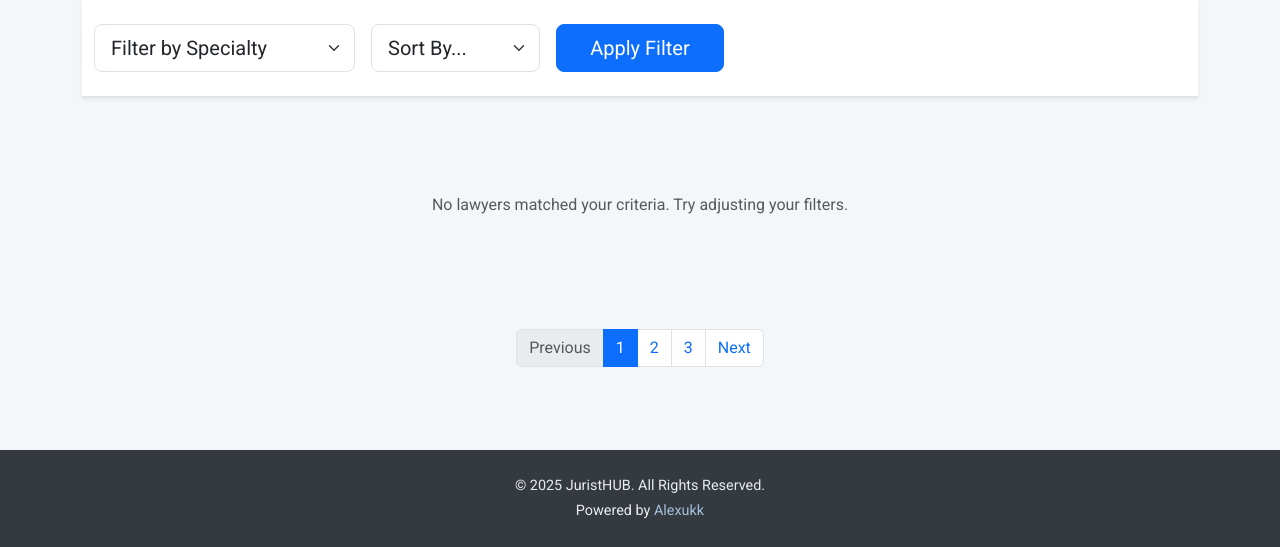
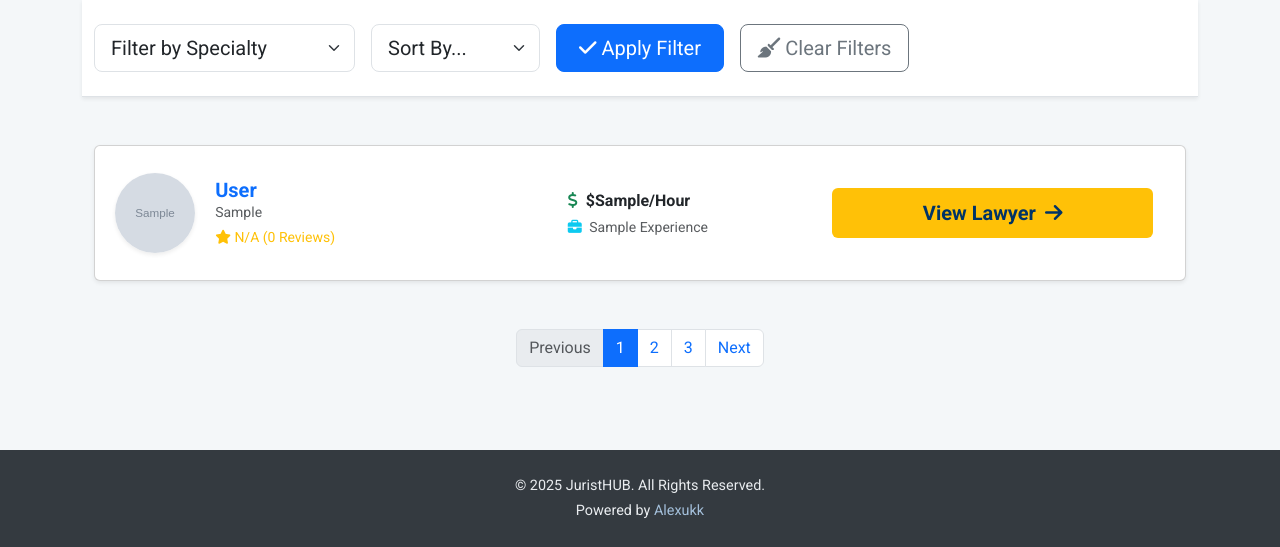
Before and after one commit to Alexukk/juristHUB, a Flask app: page /lawyers in a window 1280 px wide. Shown: the part 253-800 px from the top of the page. Run offline with Flask 3, Linux system fonts and the light colour scheme; tables that the repository leaves empty hold one stand-in row (values such as "Sample post"); grey boxes marked "Sample" are stand-in pictures.

Commit message:
Added lawyers page logic.

```diff
--- a/app.py
+++ b/app.py
@@ -9,6 +9,7 @@ from models import User
 from sqlalchemy import select
 from werkzeug.security import generate_password_hash, check_password_hash
 from functools import wraps
+from sqlalchemy import cast, Numeric, distinct
 
 load_dotenv()
 
@@ -32,7 +33,7 @@ def index():
     try:
         query = db.select(User).filter(User.isOnMain == True)
         lawyers_objects = db.session.execute(query).scalars().all()
-        lawyers_data = [lawyer.to_dict() for lawyer in lawyers_objects]
+        lawyers_data = [lawyer.to_dict_lawyer() for lawyer in lawyers_objects]
 
         print(f"✅ Lawyers loaded successfully for SSR: {len(lawyers_data)} records.")
         return render_template("index.html", lawyers=lawyers_data)
@@ -48,10 +49,35 @@ def about():
     return render_template("about.html")
 
 
-@app.route('/lawyers')
+@app.route('/lawyers', methods=['GET'])
 def all_lawyers():
-    print("ROUTE: Accessing all_lawyers page.")
-    return render_template('lawyers.html')
+    query = User.query.filter_by(status='Lawyer')
+
+
+    specialty_filter = request.args.get('specialty')
+    if specialty_filter:
+        query = query.filter(User.specialization == specialty_filter)
+
+    sort_by = request.args.get('sort_by')
+
+    if sort_by == 'price_asc':
+        query = query.order_by(cast(User.price, Numeric).asc())
+    elif sort_by == 'price_desc':
+        query = query.order_by(cast(User.price, Numeric).desc())
+
+    all_lawyers_list = query.all()
+
+    unique_specialties_query = db.session.query(
+        distinct(User.specialization)
+    ).filter(
+        User.specialization.isnot(None),
+        User.status == 'Lawyer'
+    ).all()
+    unique_specialties = [s[0] for s in unique_specialties_query if s[0]]
+
+    return render_template('all_lawyers.html',
+                           all_lawyers=all_lawyers_list,
+                           unique_specialties=unique_specialties)
 
 
 @app.route('/reviews')
@@ -110,6 +136,7 @@ def login():
         session['email'] = user.email
         session['status'] = user.status
         session['user_id'] = user.id
+        session['balance'] = user.balance
 
 
         flash(f'Welcome back, {user.fullname}!', 'success')
@@ -155,7 +182,8 @@ def sign_up():
             email=email,
             status='Client',
             password_hash=hashed_password,
-            isOnMain=False
+            isOnMain=False,
+            balance = 0
         )
 
         try:
@@ -185,6 +213,11 @@ def sign_up():
 def admin_panel():
     print("ROUTE: Accessing admin_panel.")
     return "Admin Panel - Coming Soon"
+
+@app.route('/lawyer-page/<int:lawyer_id>')
+def lawyer_page(lawyer_id):
+    return 'Lawqed'
+
 
 
 @app.route('/user/dashboard/<int:user_id>')
@@ -224,7 +257,6 @@ def user_dashboard(user_id):
         'user_dashboard.html',
         upcoming_meetings=upcoming_meetings,
         completed_meetings=completed_meetings,
-        user_balance=50
     )
 
 
--- a/templates/lawyers.html
+++ b/templates/all_lawyers.html
@@ -22,38 +22,35 @@
             <form action="{{ url_for('all_lawyers') }}" method="GET">
                 <div class="row g-3 align-items-center">
 
-
-
                     <div class="col-md-3">
                         <select name="specialty" class="form-select form-select-lg">
                             <option value="">Filter by Specialty</option>
                             {% for spec in unique_specialties %}
                                 <option value="{{ spec }}" {% if request.args.get('specialty') == spec %}selected{% endif %}>{{ spec }}</option>
                             {% endfor %}
-
-                            <option value="CriminalLaw">Criminal Law</option>
-                            <option value="FamilyLaw">Family Law</option>
-                            <option value="CorporateLaw">Corporate Law</option>
-                            <option value="Real EstateLaw">RealEstate Law</option>
-                            <option value="ImmigrationLaw">Immigration Law</option>
-                            <option value="IntellectualProperty">Intellectual Property</option>
-                            <option value="CivilLitigation">Civil Litigation</option>
-                            <option value="Tax Law">TaxLaw</option>
                         </select>
                     </div>
 
                     <div class="col-md-2">
                         <select name="sort_by" class="form-select form-select-lg">
                             <option value="">Sort By...</option>
-
                             <option value="price_asc" {% if request.args.get('sort_by') == 'price_asc' %}selected{% endif %}>Price: Low to High</option>
                             <option value="price_desc" {% if request.args.get('sort_by') == 'price_desc' %}selected{% endif %}>Price: High to Low</option>
-
                          </select>
                     </div>
 
-                    <div class="col-md-2 text-end">
-                        <button type="submit" class="btn btn-primary btn-lg w-100">Apply Filter</button>
+                    <div class="col-md-2">
+                        <button type="submit" class="btn btn-primary btn-lg w-100">
+                            <i class="fa-solid fa-check"></i>
+                            Apply Filter</button>
+                    </div>
+
+                    {# ДОБАВЛЕНО: Кнопка "Clear Filters" #}
+                    <div class="col-md-2">
+                        <a href="{{ url_for('all_lawyers') }}" class="btn btn-outline-secondary btn-lg w-100">
+                            <i class="fa-solid fa-broom"></i>
+                            Clear Filters
+                        </a>
                     </div>
                 </div>
             </form>
@@ -74,15 +71,15 @@
                             <div class="col-md-2 col-lg-1 text-center">
                                 <img src="{{ lawyer.photo_url or 'https://via.placeholder.com/150x150.png?text=Photo' }}"
                                      class="lawyer-list-img rounded-circle object-fit-cover shadow-sm"
-                                     alt="{{ lawyer.name }}"
+                                     alt="{{ lawyer.fullname }}"
                                      style="width: 80px; height: 80px;">
                             </div>
 
                             <div class="col-md-5 col-lg-4 p-3">
-                                <h5 class="fw-bold mb-0 text-primary">{{ lawyer.name }}</h5>
+                                <h5 class="fw-bold mb-0 text-primary">{{ lawyer.fullname }}</h5>
                                 <p class="mb-1 text-muted small">{{ lawyer.specialization }}</p>
                                 <div class="text-warning small">
-                                    <i class="fas fa-star"></i> {{ lawyer.rating or 'N/A' }} ({{ lawyer.reviews_count or 0 }} Reviews)
+                                    <i class="fas fa-star"></i> {{ lawyer.rating | default('N/A') }} ({{ lawyer.reviews_count | default(0) }} Reviews)
                                 </div>
                             </div>
 
@@ -91,17 +88,17 @@
                                     <i class="fas fa-dollar-sign me-1 text-success"></i> ${{ lawyer.price }}/Hour
                                 </p>
                                 <p class="mb-0 text-muted small">
-                                    <i class="fas fa-map-marker-alt me-1 text-info"></i> {{ lawyer.city or 'Online only' }}
+                                    <i class="fas fa-briefcase me-1 text-info"></i> {{ lawyer.experience | default('N/A') }} Experience
                                 </p>
                             </div>
 
                             <div class="col-md-2 col-lg-4 text-center text-lg-end p-3">
-                                <a href="/book/{{ lawyer.id }}" class="btn btn-warning fw-bold w-75">
-                                    Book Now <i class="fas fa-calendar-alt ms-1"></i>
+                                {# ИЗМЕНЕНО: Создана ОДНА желтая кнопка, ведущая на страницу юриста #}
+                                <a href="{{ url_for('lawyer_page', lawyer_id=lawyer.id) }}"
+                                   class="btn btn-warning fw-bold w-100">
+                                    View Lawyer <i class="fas fa-arrow-right ms-1"></i>
                                 </a>
-                                <a href="/lawyer/{{ lawyer.id }}" class="btn btn-link text-muted mt-2 d-block d-lg-inline-block">
-                                    View Profile
-                                </a>
+                                {# УДАЛЕНО: Ссылка "View Profile" и кнопка "Book Now" #}
                             </div>
 
                         </div>
--- a/templates/index.html
+++ b/templates/index.html
@@ -85,7 +85,7 @@
 
                             <p class="card-text text-muted flex-grow-1">{{ lawyer.description }}</p>
 
-                            <a href="{{ url_for('lawyer_panel', lawyer_id=lawyer.id) }}" class="btn btn-warning fw-bold mt-auto btn-consult-card">
+                            <a href="{{ url_for('lawyer_page', lawyer_id=lawyer.id) }}" class="btn btn-warning fw-bold mt-auto btn-consult-card">
                                 Book Consultation
                             </a>
                         </div>
--- a/templates/user_dashboard.html
+++ b/templates/user_dashboard.html
@@ -35,7 +35,7 @@
                     Your Balance:
                     <span class="fw-bold text-warning">
                         <i class="fa-solid fa-dollar-sign"></i>
-                        {{ "%.2f" | format(user_balance) }}
+                        {{ "%.2f" | format(session['balance']) }}
                     </span>
                 </h3>
                 <a href="/wallet/topup" class="btn btn-success btn-sm shadow">
```
Also changed, not shown: models.py (+48 -3 lines), util.py (+99 -19 lines).
